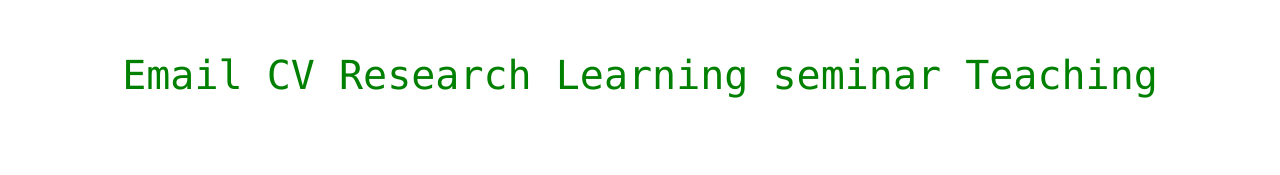
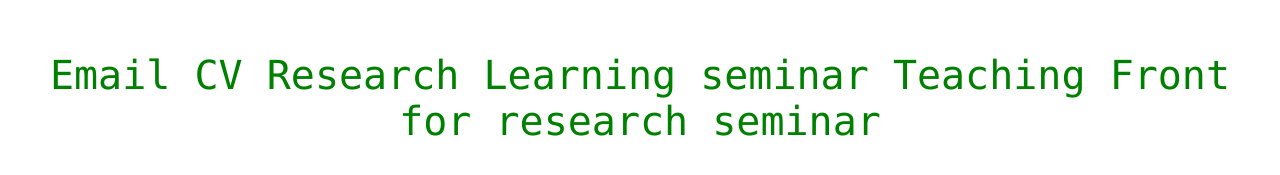
Before and after one commit to annedranowski/plane-jane, a plain HTML site: page html/index.html in a window 1280 px wide. Shown: the part 383-558 px from the top of the page. Drawn offline with Linux system fonts and the light colour scheme.

Commit message:
grt19 call home

```diff
--- a/html/index.html
+++ b/html/index.html
@@ -44,7 +44,7 @@
 
             <a href="404.html">Teaching</a>
 
-            <!-- <a href="camo.jpg">Photo</a> -->
+            <a href="grt19.html">Front for research seminar</a>
         </div>
     </div>
 </body>
```
